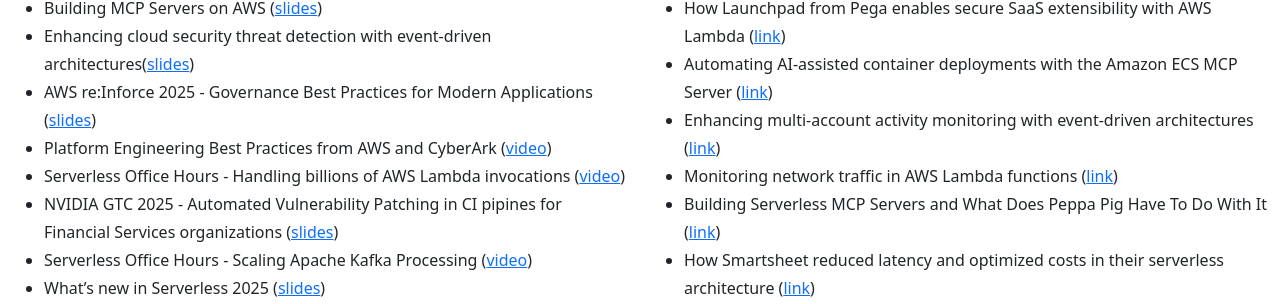
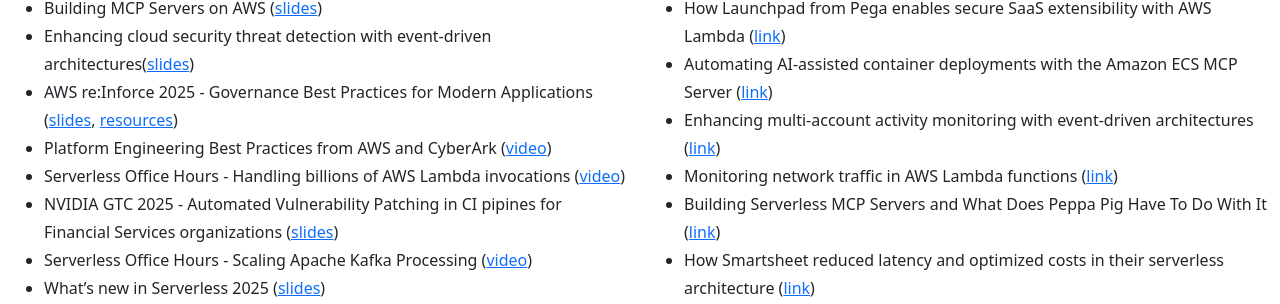
Before and after one commit to aal80/whoami, a Jekyll site: the page built from index.md, in a window 1280 px wide and 900 px high, scrolled down 396 px. Shown: the part 151-455 px from the top of the window. Built offline with Jekyll 4.4.1, drawn with Linux system fonts in a browser that asks for light colours.

Commit message:
Update talks.md

```diff
--- a/_includes/talks.md
+++ b/_includes/talks.md
@@ -3,14 +3,14 @@
 - Building AI Agents on AWS ([slides](https://www.dropbox.com/scl/fi/xzs51iplz8vpn5o0s4whq/2025-building-ai-agents-on-aws.pdf?rlkey=m4iw9dvexfyh9yuq1s1be3eef&st=8fpmcgbf&dl=0))
 - Building MCP Servers on AWS ([slides](https://www.dropbox.com/scl/fi/pley3lqj96t8a5f212coe/2025-building-mcp-servers-on-aws.pdf?rlkey=5ip3rqn8iwjhody664t9ihzbm&st=sqt4dno2&dl=0))
 - Enhancing cloud security threat detection with event-driven architectures([slides](https://www.dropbox.com/scl/fi/bpxicxheemub6k6csejlp/2025-enhancing-multi-account-activity-monitoring-with-event-driven-architectures.pdf?rlkey=476fihbcaltwb0dgcmbo91g2v&st=zvmunpc4&dl=0))
-- AWS re:Inforce 2025 - Governance Best Practices for Modern Applications ([slides](https://www.dropbox.com/scl/fi/w5j9wmpx8hrerq1iae91c/reinforce-2025-grc331-governance-for-modern-apps.pdf?rlkey=7jepzm0gtllh53nlgm18gf7mo&st=woomqcvw&dl=0))
+- AWS re:Inforce 2025 - Governance Best Practices for Modern Applications ([slides](https://www.dropbox.com/scl/fi/w5j9wmpx8hrerq1iae91c/reinforce-2025-grc331-governance-for-modern-apps.pdf?rlkey=7jepzm0gtllh53nlgm18gf7mo&st=woomqcvw&dl=0), [resources](https://aal80.github.io/reinforce2025-grc331))
 - Platform Engineering Best Practices from AWS and CyberArk ([video](https://www.linkedin.com/events/7325644549580558337))
 - Serverless Office Hours - Handling billions of AWS Lambda invocations ([video](https://www.youtube.com/watch?v=JZb6usZkdXc))
 - NVIDIA GTC 2025 - Automated Vulnerability Patching in CI pipines for Financial Services organizations ([slides](https://www.dropbox.com/scl/fi/1z730koscezdcmh06uzy3/gtc-2025-applying-genai-to-cve-remediation.pdf?rlkey=g74yliakvx1rkm8jvy2e59pl3&st=0s7w2b7b&dl=0))
 - Serverless Office Hours - Scaling Apache Kafka Processing ([video](https://www.youtube.com/live/iDffuu733v0?si=oJZQy9aqguo0gyCu))
 - What's new in Serverless 2025 ([slides](https://www.dropbox.com/scl/fi/8zei401dweviec692827g/2025-whats-new-in-serverless.pdf?rlkey=11lrrhrgen0n85w9wet60b6u7&st=7fpusjvr&dl=0))
-- AWS re:Invent 2024 - Accelerate serverless deployments using Terraform with proven patterns ([slides](https://www.dropbox.com/scl/fi/g23cbpjwm8k6wr1xabzci/reinvent-2024-svs320-terraform-for-serverless.pdf?rlkey=o2zdnnn05r1dtvx7khohz0syh&st=lvqek48b&dl=0), [video](https://www.youtube.com/watch?v=fX7c2GGqTWs), [resources](https://github.com/aal80/reinvent2024-svs320))
-- AWS re:Invent 2024 - Improve throughput and monitoring of serverless streaming workloads ([slides](https://www.dropbox.com/scl/fi/i2o1j3492pmf3rylky1vj/reinvent-2024-svs217-improve-throughput-and-observability-serverless-streaming.pdf?rlkey=xqbn8f9g1ekvdyco6dbf3b2ye&st=7w5abp4n&dl=0), [video](https://www.youtube.com/watch?v=V8w35g7shIY), [resources](https://github.com/aal80/reinvent2024-svs217))
+- AWS re:Invent 2024 - Accelerate serverless deployments using Terraform with proven patterns ([slides](https://www.dropbox.com/scl/fi/g23cbpjwm8k6wr1xabzci/reinvent-2024-svs320-terraform-for-serverless.pdf?rlkey=o2zdnnn05r1dtvx7khohz0syh&st=lvqek48b&dl=0), [video](https://www.youtube.com/watch?v=fX7c2GGqTWs), [resources](https://aal80.github.io/reinvent2024-svs320))
+- AWS re:Invent 2024 - Improve throughput and monitoring of serverless streaming workloads ([slides](https://www.dropbox.com/scl/fi/i2o1j3492pmf3rylky1vj/reinvent-2024-svs217-improve-throughput-and-observability-serverless-streaming.pdf?rlkey=xqbn8f9g1ekvdyco6dbf3b2ye&st=7w5abp4n&dl=0), [video](https://www.youtube.com/watch?v=V8w35g7shIY), [resources](https://aal80.github.io/reinvent2024-svs217))
 - HashiConf 2024 - Accelerate serverless deployments using HashiCorp Terraform ([video](https://youtu.be/P2x9pahh_xc?si=0xSDlaigorKi2CpW), [slides](https://www.dropbox.com/scl/fi/ydtr3w77rmv3jx5wbgghj/hashiconf-2024-building-serverless-apps-with-terraform.pdf?rlkey=ca274dze8yk34avjkp10lxfog&st=7odkaka6&dl=0))
 - AWS PartnerEquip 2024 - Using Lambda extensions for enhanced observability ([slides](https://www.dropbox.com/scl/fi/gcnv7d0v4s5tcst953fs1/2024-lambda-extensions-webinar.pdf?rlkey=zji0g4bxbmmb7o2kjb37vfa8m&st=ppnse93k&dl=0))
 - What's new in Serverless 2024 ([slides](https://www.dropbox.com/scl/fi/0enrrxtlh46vjwzd96m4b/2024-whats-new-in-serverless.pdf?rlkey=quo2lvudieshguipjh48x4q67&st=6ly7kr19&dl=0))
```
